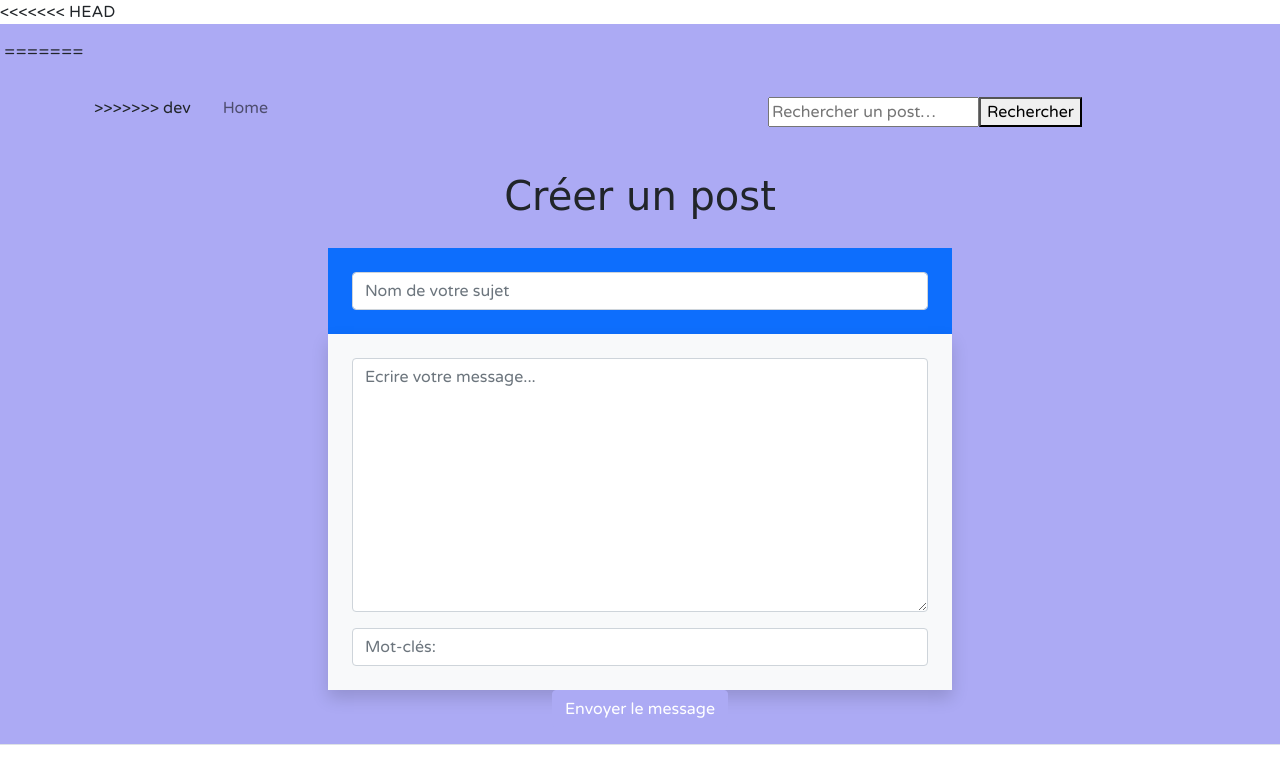
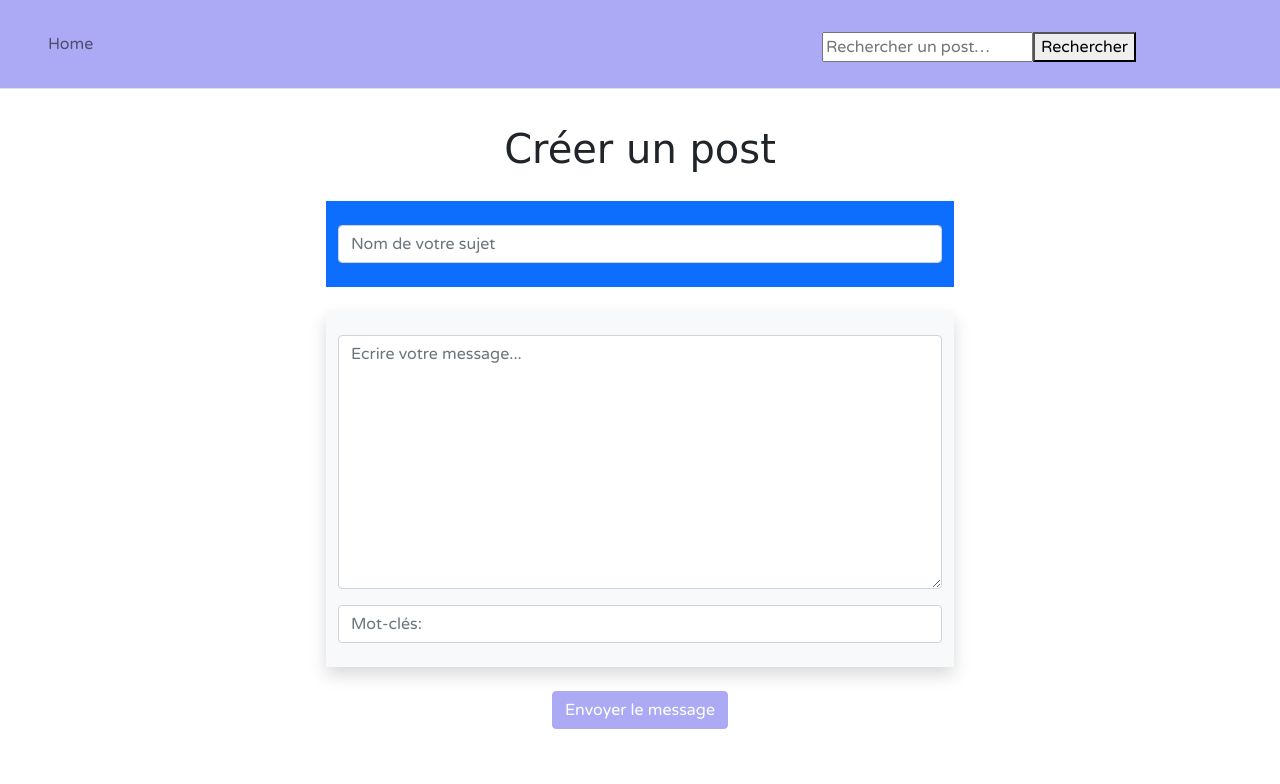
Before and after one commit to FXLaroche/DevelopLyon, a PHP site: template src/View/Post/add.html.twig in a window 1280 px wide. Shown: the top 784 px of the page. Run offline with PHP 8.4, Linux system fonts and the light colour scheme; the template is opened without the code that fills it, so the values that code supplies are empty; some libraries are stand-ins or nearby versions; some web fonts are replaced.

Commit message:
Header completed

```diff
--- a/src/Controller/PostController.php
+++ b/src/Controller/PostController.php
@@ -5,6 +5,7 @@ namespace App\Controller;
 use App\Model\PostManager;
 use App\Model\SearchManager;
 use App\Model\ThemeManager;
+use App\Controller\UserController;
 
 class PostController extends AbstractController
 {
@@ -45,6 +46,8 @@ class PostController extends AbstractController
         if ($_SERVER['REQUEST_METHOD'] === 'GET' && !$this->themeIsOk($themeId)) {
             header("Location:/error");
         }
+        $userController = new UserController();
+        $userController->checkAuthentification();
 
         $error = [];
 
--- a/src/View/Post/_form.html.twig
+++ b/src/View/Post/_form.html.twig
@@ -1,11 +1,11 @@
 
 
 <h1>Créer un post</h1>
-<form class="container-fluid" action="" method="post">
+<form class="container-fluid d-flex flex-column align-items-center" action="" method="post">
 	<div class="container w-50 pt-4 pb-2 bg-primary">
 		<input type="text" class="form-control mb-3" name="subject" id="subject" placeholder="Nom de votre sujet" maxlength="255" required>
 	</div>
-	<div class="container w-50 pt-4 pb-2 bg-light shadow ">
+	<div class="container w-50 pt-4 pb-2 my-4 bg-light shadow ">
 		<textarea name="message" id="message" class="form-control mb-3" cols="30" rows="10" placeholder="Ecrire votre message..." required></textarea>
 
 		<input type="text" class="form-control mb-3" name="keyword" id="keyword" placeholder="Mot-clés:" maxlength="255"></textarea>
--- a/src/View/header.html.twig
+++ b/src/View/header.html.twig
@@ -1,12 +1,6 @@
-<<<<<<< HEAD
 <header class="p-3 mb-3 border-bottom">
 	<div class="container-flex">
 		<div class="row">
-=======
-<header class="p-3">
-	<div class="container">
-		<div class="d-flex flex-wrap align-items-center justify-content-center justify-content-lg-start">
->>>>>>> dev
 
 			<nav class="col-auto navbar navbar-expand-lg navbar-light me-auto d-flex align-items-start">
 				<div class="container-fluid">
```
